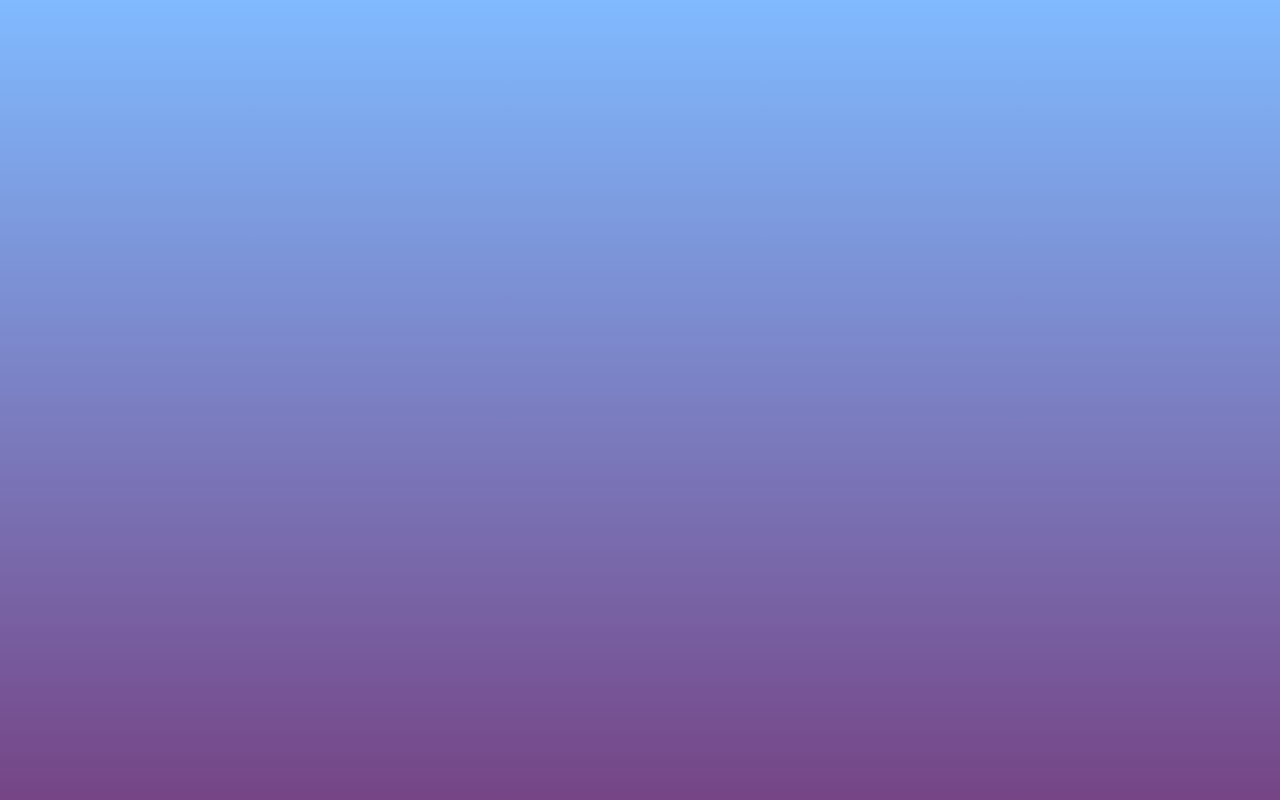
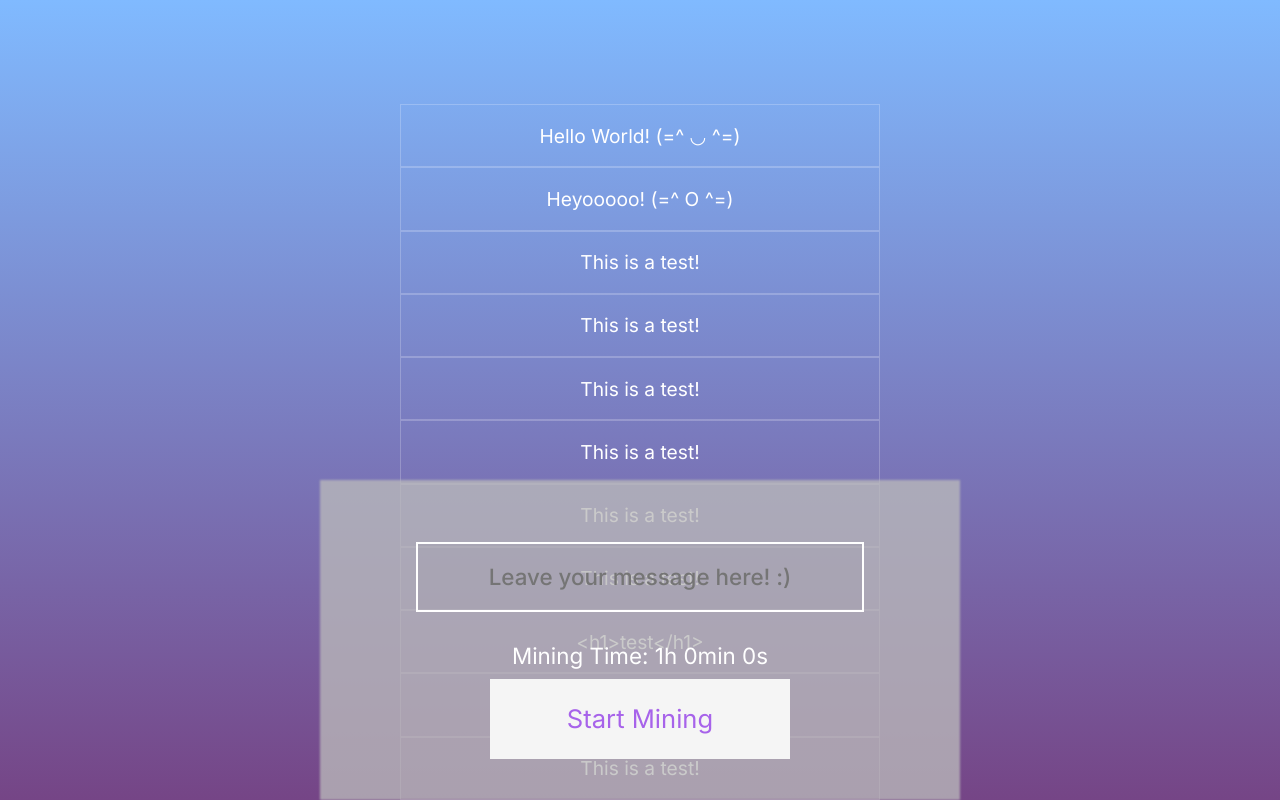
Before and after one commit to Liberontissauri/message-chain, a Next.js app: page / in a window 1280 px wide. Built offline with nearby package versions, Linux system fonts and the light colour scheme.

Commit message:
finished main page layout

```diff
--- /dev/null
+++ b/components/Clock/index.js
@@ -0,0 +1,17 @@
+import React from 'react'
+import styles from './style.module.scss'
+
+function Clock(props) {
+    function computeTime(time) {
+        let hours = Math.floor(time/3600);
+        let minutes = Math.floor(time/60) - hours*60;
+        let seconds = time - hours*3600 - minutes*60;
+        let timeString = `Mining Time: ${hours}h ${minutes}min ${seconds}s`;
+        return timeString;
+    }
+  return (
+    <div className={styles.container}>{computeTime(props.time)}</div>
+  )
+}
+
+export default Clock
--- /dev/null
+++ b/components/Clock/style.module.scss
@@ -0,0 +1,6 @@
+.container {
+    font-family: 'Inter';
+    font-size: 1.4rem;
+    color: rgb(255, 255, 255);
+    text-align: center;
+}
--- a/package.json
+++ b/package.json
@@ -9,9 +9,11 @@
     "lint": "next lint"
   },
   "dependencies": {
+    "js-base64": "^3.7.2",
     "next": "12.2.3",
     "react": "18.2.0",
-    "react-dom": "18.2.0"
+    "react-dom": "18.2.0",
+    "sass": "^1.54.0"
   },
   "devDependencies": {
     "eslint": "8.20.0",
--- a/pages/index.js
+++ b/pages/index.js
@@ -1,11 +1,131 @@
 import Head from 'next/head'
 import Image from 'next/image'
+import BlockList from '../components/BlockList'
+import Clock from '../components/Clock'
 import styles from '../styles/Home.module.css'
 
+const {Base64} = require('js-base64');
+
 export default function Home() {
+  let test_blocks = [{
+    "Header": {
+      "Timestamp": 1659354913,
+      "Data": Base64.encode("Hello World!  (=^ ◡ ^=)"),
+      "PrevHash": "",
+      "Nonce": 0,
+      "Target": 3273390607896141870013189696827599152216642046043064789483291368096133796404674554883270092325904157150886684127560071009217256545885393053328527589376
+    },
+    "Hash": "l4qxa6SoZdZjogBcZnfT6vnwjdGtuO+wGS4xGQqFjNk="
+  },{
+    "Header": {
+      "Timestamp": 1659354913,
+      "Data": Base64.encode("Heyooooo!  (=^ O ^=)"),
+      "PrevHash": "",
+      "Nonce": 0,
+      "Target": 3273390607896141870013189696827599152216642046043064789483291368096133796404674554883270092325904157150886684127560071009217256545885393053328527589376
+    },
+    "Hash": "l4qxa6SoZdZjogBcZnfT6vnwjdGtuO+wGS4xGQqFjNk="
+  },{
+    "Header": {
+      "Timestamp": 1659354913,
+      "Data": Base64.encode("This is a test!"),
+      "PrevHash": "",
+      "Nonce": 0,
+      "Target": 3273390607896141870013189696827599152216642046043064789483291368096133796404674554883270092325904157150886684127560071009217256545885393053328527589376
+    },
+    "Hash": "l4qxa6SoZdZjogBcZnfT6vnwjdGtuO+wGS4xGQqFjNk="
+  },
+  {
+    "Header": {
+      "Timestamp": 1659354913,
+      "Data": Base64.encode("This is a test!"),
+      "PrevHash": "",
+      "Nonce": 0,
+      "Target": 3273390607896141870013189696827599152216642046043064789483291368096133796404674554883270092325904157150886684127560071009217256545885393053328527589376
+    },
+    "Hash": "l4qxa6SoZdZjogBcZnfT6vnwjdGtuO+wGS4xGQqFjNk="
+  },
+  {
+    "Header": {
+      "Timestamp": 1659354913,
+      "Data": Base64.encode("This is a test!"),
+      "PrevHash": "",
+      "Nonce": 0,
+      "Target": 3273390607896141870013189696827599152216642046043064789483291368096133796404674554883270092325904157150886684127560071009217256545885393053328527589376
+    },
+    "Hash": "l4qxa6SoZdZjogBcZnfT6vnwjdGtuO+wGS4xGQqFjNk="
+  },
+  {
+    "Header": {
+      "Timestamp": 1659354913,
+      "Data": Base64.encode("This is a test!"),
+      "PrevHash": "",
+      "Nonce": 0,
+      "Target": 3273390607896141870013189696827599152216642046043064789483291368096133796404674554883270092325904157150886684127560071009217256545885393053328527589376
+    },
+    "Hash": "l4qxa6SoZdZjogBcZnfT6vnwjdGtuO+wGS4xGQqFjNk="
+  },
+  {
+    "Header": {
+      "Timestamp": 1659354913,
+      "Data": Base64.encode("This is a test!"),
+      "PrevHash": "",
+      "Nonce": 0,
+      "Target": 3273390607896141870013189696827599152216642046043064789483291368096133796404674554883270092325904157150886684127560071009217256545885393053328527589376
+    },
+    "Hash": "l4qxa6SoZdZjogBcZnfT6vnwjdGtuO+wGS4xGQqFjNk="
+  },
+  {
+    "Header": {
+      "Timestamp": 1659354913,
+      "Data": Base64.encode("This is a test!"),
+      "PrevHash": "",
+      "Nonce": 0,
+      "Target": 3273390607896141870013189696827599152216642046043064789483291368096133796404674554883270092325904157150886684127560071009217256545885393053328527589376
+    },
+    "Hash": "l4qxa6SoZdZjogBcZnfT6vnwjdGtuO+wGS4xGQqFjNk="
+  },
+  {
+    "Header": {
+      "Timestamp": 1659354913,
+      "Data": Base64.encode("<h1>test</h1>"),
+      "PrevHash": "",
+      "Nonce": 0,
+      "Target": 3273390607896141870013189696827599152216642046043064789483291368096133796404674554883270092325904157150886684127560071009217256545885393053328527589376
+    },
+    "Hash": "l4qxa6SoZdZjogBcZnfT6vnwjdGtuO+wGS4xGQqFjNk="
+  },
+  {
+    "Header": {
+      "Timestamp": 1659354913,
+      "Data": Base64.encode("This is a test!"),
+      "PrevHash": "",
+      "Nonce": 0,
+      "Target": 3273390607896141870013189696827599152216642046043064789483291368096133796404674554883270092325904157150886684127560071009217256545885393053328527589376
+    },
+    "Hash": "l4qxa6SoZdZjogBcZnfT6vnwjdGtuO+wGS4xGQqFjNk="
+  },
+  {
+    "Header": {
+      "Timestamp": 1659354913,
+      "Data": Base64.encode("This is a test!"),
+      "PrevHash": "",
+      "Nonce": 0,
+      "Target": 3273390607896141870013189696827599152216642046043064789483291368096133796404674554883270092325904157150886684127560071009217256545885393053328527589376
+    },
+    "Hash": "l4qxa6SoZdZjogBcZnfT6vnwjdGtuO+wGS4xGQqFjNk="
+  }
+
+  ]
   return (
     <div className={styles.container}>
-
+        <BlockList blocks={test_blocks}></BlockList>
+        <div className={styles.input_control_bg}></div>
+        <div className={styles.input_control}>
+          <input placeholder='Leave your message here! :)' className={styles.input}></input>
+          <Clock time={3600}></Clock>
+          <button className={styles.button}>Start Mining</button>
+        </div>
     </div>
   )
 }
--- a/styles/Home.module.css
+++ b/styles/Home.module.css
@@ -1,6 +1,80 @@
 .container {
+  display: flex;
+  flex-direction: column;
+  align-items: center;
+  justify-content: flex-end;
+
   min-height: 100vh;
   min-width: 100vw;
 
   background: linear-gradient(180deg, #80BAFF 0%, #754586 100%);
 }
+
+.input_control {
+  position: absolute;
+  bottom: 0;
+
+  display: flex;
+  flex-direction: column;
+  align-items: center;
+  justify-content: center;
+
+  height: 20rem;
+  width: 50%;
+  max-width: 1140px;
+}
+.input_control_bg {
+  position: absolute;
+  bottom: 0;
+
+  display: flex;
+  flex-direction: column;
+  align-items: center;
+  justify-content: center;
+
+  height: 20rem;
+  width: 50%;
+  max-width: 1140px;
+  background: rgba(187, 187, 187, 0.773);
+  filter: blur(1px)
+}
+.input {
+  height: 70px;
+  width: 70%;
+
+  background-color: rgba(7, 7, 7, 0.017);
+  border: 2px solid #FFFFFF;
+
+  font-family: 'Inter';
+  font-weight: 500;
+  font-size: 1.4rem;
+  color: rgba(255, 255, 255, 0.76);
+  text-align: center;
+
+  margin: 30px
+}
+.input:focus {
+  outline: none;
+}
+
+.button {
+  border: none;
+
+  width: 300px;
+  height: 80px;
+
+  background: #f5f5f5;
+
+  font-family: 'Inter';
+  font-size: 1.6rem;
+  color: #A763EA;
+
+  margin: 10px;
+
+  transition: background-color 0.3s ease-in-out, color 0.3s ease-in-out;
+}
+.button:hover {
+  cursor: pointer;
+  background-color: #A763EA;
+  color: #f5f5f5;
+}
--- a/styles/globals.css
+++ b/styles/globals.css
@@ -1,3 +1,5 @@
+@import url('https://fonts.googleapis.com/css2?family=Inter:wght@400;500&display=swap');
+
 * {
   margin: 0;
   padding: 0;
```
Also changed, not shown: 1 other file (tests, documents, lock files or other folders).
